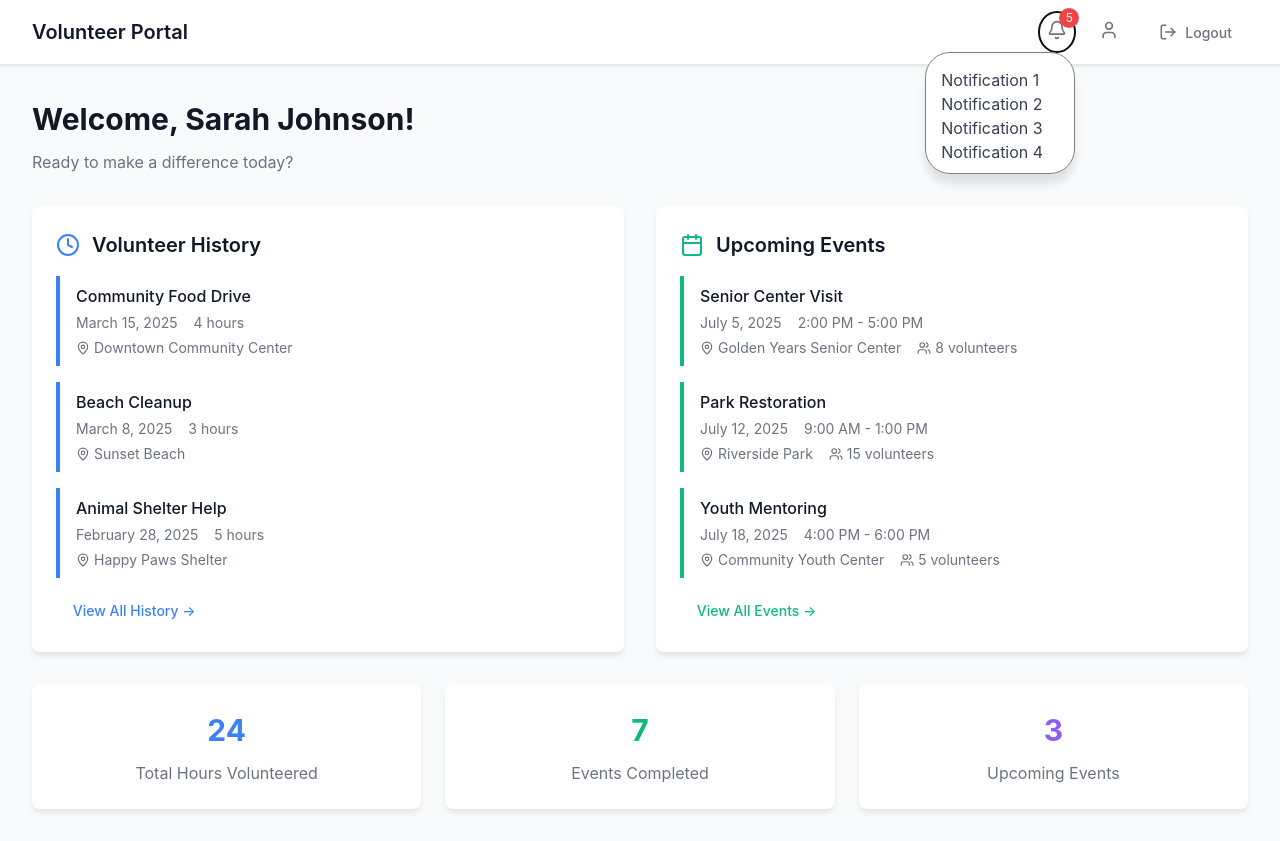
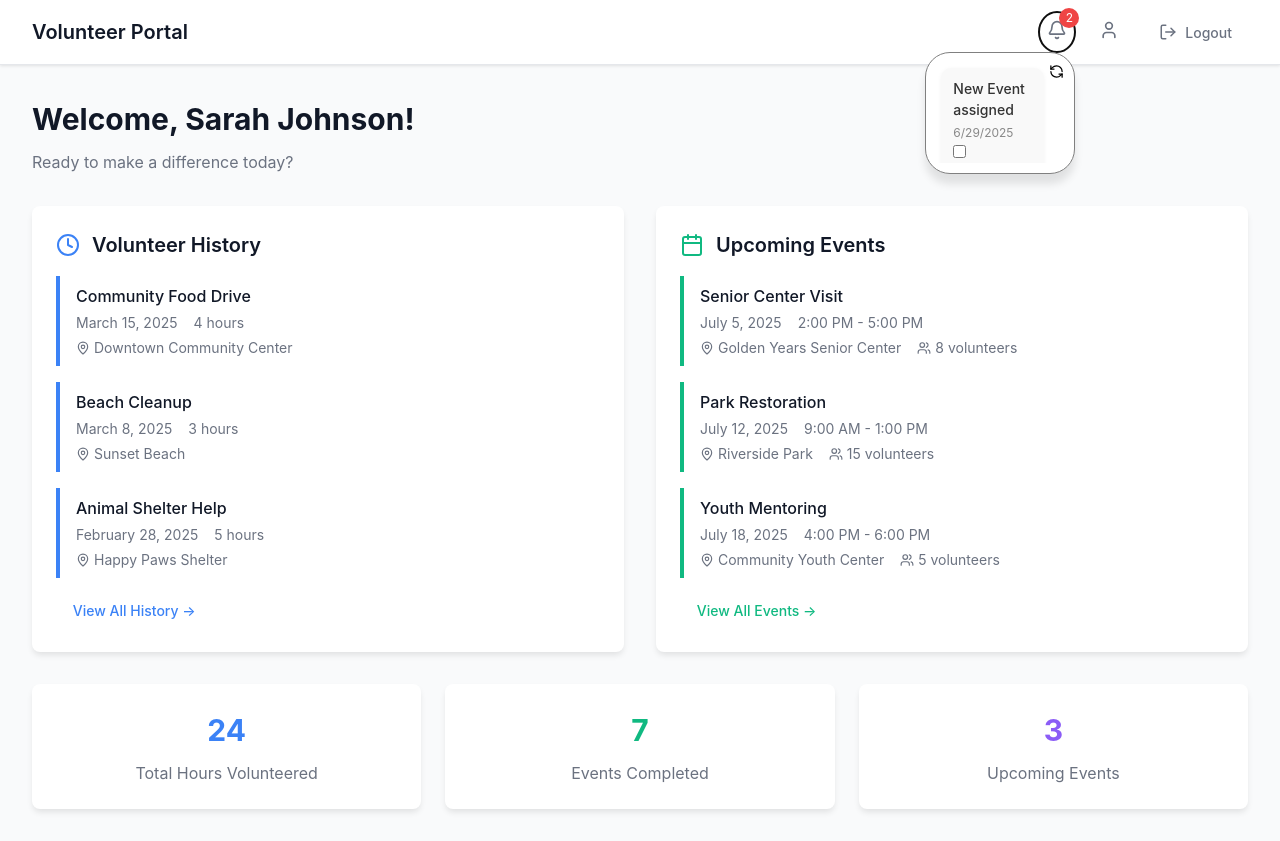
Before and after one commit to group-08-fullstack/volunteer-management-app, a React (Vite) app: page /volunteerdash in a window 1280 px wide. Both pictures are taken after a click on the button 1057 px from the left and 32 px from the top of the page. Built offline with nearby package versions, Linux system fonts and the light colour scheme.

Commit message:
Implement NotificationItem component

```diff
--- a/src/components/Notification.css
+++ b/src/components/Notification.css
@@ -43,3 +43,32 @@
   padding: 0;
   float: right;
 }
+
+
+.notification-item {
+  background-color: #f9f9f9;   /* Light background for contrast */
+  border-radius: 10px;
+  padding: 10px 12px;
+  margin-bottom: 8px;
+  box-shadow: 0 1px 4px rgba(0, 0, 0, 0.05);
+  font-size: 14px;
+  transition: background-color 0.2s ease;
+  cursor: pointer;
+}
+
+.notification-item:hover {
+  background-color: #f0f0f0;
+}
+
+.notification-item p {
+  margin: 0;
+  font-weight: 500;
+  color: #333;
+}
+
+.notification-item small {
+  display: block;
+  color: #888;
+  margin-top: 4px;
+  font-size: 12px;
+}
--- a/src/components/Notification.jsx
+++ b/src/components/Notification.jsx
@@ -1,5 +1,6 @@
 import { useState,  useEffect } from 'react';
-import {Bell} from 'lucide-react';
+import {Bell, RefreshCcw } from 'lucide-react';
+import './Notification.css';
 import { createNotification,
     deleteNotification,
     getUserNotifications,
@@ -12,22 +13,73 @@ export default function Notificationbutton() {
     // State to track whether the dropdown menu is visible
     const [showDropDown, setShowDropDown] = useState(false);
     // State to track amount of unread notifications
-    const [unreadCount, SetUnreadCount] = useState(5);
-
-    // Arrow function to toggle the dropdown visibilit  y/ change the state of showDropDown
-    const toggleDropdown = () => {
+    const [unreadCount, setUnreadCount] = useState(0);
+    // State to hold user notifications
+    const [notifications, setNotifications] = useState([]);
 
 
+
+    // Function to fetch the latest notifications from the backend when the refresh button is clicked
+    async function refreshFunction(){
+
+        // Make api call to backend endpoint
+        let data = await getUserNotifications();
+
+        setNotifications(data); // update notification state
+
+        // Count unread notifications where read === false
+        const unreadAmnt = data.filter(notification => !notification.read).length;
+
+        setUnreadCount(unreadAmnt); // update unread count state
+    };
+
+
+     // Run refreshFunction once on mount to fetch initial data
+        useEffect(() => {
+            refreshFunction();
+        }, []);
+
+
+    // Function to toggle the read/unread state of a notification and update unread count
+    const toggleRead = (id) => {
+        setNotifications(prev => {
+            const updated = prev.map(notification => {
+                if (notification.id === id) {
+                    // Call the appropriate helper function based on current read status
+                    if (notification.read) {
+                        markNotificationAsUnread(id);
+                    } else {
+                        markNotificationAsRead(id);
+                    }
+
+                    // Return updated notification.
+                    // In other words, return the notification with every attribute the same but the read attribute
+                    return { ...notification, read: !notification.read };
+                }
+
+                // If not the desired notification keep the same
+                return notification;
+            });
+
+        // Update unread count after toggling
+        setUnreadCount(updated.filter(notification => !notification.read).length);
+
+        return updated;
+        });
+
+    }
+
+    // Arrow function to toggle the dropdown visibility/change the state of showDropDown
+    const toggleDropdown = () => {
             setShowDropDown(!showDropDown);
         };
 
-
     // Render the notification button and dropdown menu
     return (
-        <div style={{ position: 'relative', display: 'inline-block' }}>
+        <div className="notification-container" style={{ position: 'relative', display: 'inline-block' }}>
         {/* Notification button that toggles dropdown on click */}
         {/* Bell emoji from https://emojipedia.org/bell */}
-        <button onClick={toggleDropdown} className="icon-button" ><Bell size={20} /></button>
+        <button onClick={toggleDropdown} className="bell-button" ><Bell size={20} /></button>
 
          {unreadCount > 0 && (
                   <span className="notification-badge">
@@ -38,36 +90,42 @@ export default function Notificationbutton() {
 
         {/* Conditionally render the dropdown if showDropDown is true */}
         {showDropDown && (
-            <div style={{
-            position: 'absolute',
-            top: '100%',
-            right: 0,
-            background: 'white',
-            border: '1px solid gray',
-            padding: '10px',
-            zIndex: 1000,
-            width: '150px',             // fixed width
-            boxShadow: '0 10px 8px rgba(0,0,0,0.1)', // Light shadow effect
-            borderRadius: '25px' //  Rounded corners
-            }}>
+            <div className='dropdown-div'>
 
-            <div style={{
-                overflowY: 'auto',         // vertical scroll if needed
-                overflowX: 'hidden',       // no side scroll
-                maxHeight: '100px',        // triggers scrolling if too tall
-                padding: '5px',
-                whiteSpace: 'normal',
-                wordBreak: 'break-word',   // fix for breaking long text
-            }}>
-                <div>Notification 1</div>
-                <div>Notification 2</div>
-                <div>Notification 3</div>
-                <div>Notification 4</div>
-                <div>Notification 5</div>
-            </div>
+                {/* Refresh button */}
+                <button className='refresh-button' onClick={refreshFunction}> <RefreshCcw size={15}/></button>
+
+                {/* Div container to hold notifications */}
+                <div className='notification-div'>
+                    {/* For each element with notifications create a NotificationItem component*/}
+                    {notifications.map((notification) => (
+                        <NotificationItem key = {notification.id} data={notification}  onToggleRead={() => toggleRead(notification.id)}/>
+                    ))}
+                </div>
 
             </div>
         )}
         </div>
+
     );
 }
+
+function NotificationItem({data, onToggleRead}){
+
+    return(
+         <div key={data.id} className="notification-item">
+            <p>{data.message}</p>
+            <small>{data.date}</small>
+            <label>
+                <input
+                type="checkbox"
+                checked={data.read}
+                onChange={onToggleRead}
+                />
+                Read/Unread
+            </label>
+        </div>
+    )
+
+
+}
--- a/src/helpers/notificationHelpers.js
+++ b/src/helpers/notificationHelpers.js
@@ -13,7 +13,17 @@ export async function createNotification(senderId, receiverId, eventName, eventD
 
 // Get all notifications for a user
 export async function getUserNotifications(receiverId){
-    return null;
+    /*
+        This is filler code. Once the backend is complete this will be
+        an API call to an endopoint.
+    */
+
+    const exampleData = [
+        { id: 1, message: "New Event assigned", date: "6/29/2025", read: false },
+        { id: 2, message: "Event updated", date: "6/28/2025" , read: false },
+    ];
+
+    return exampleData;
 }
 
 
```
